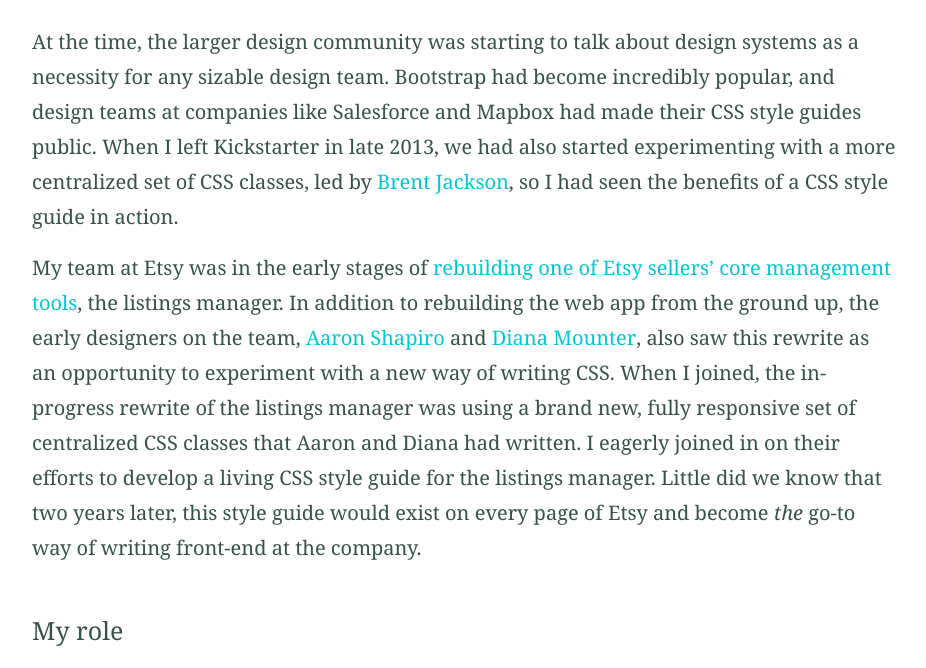
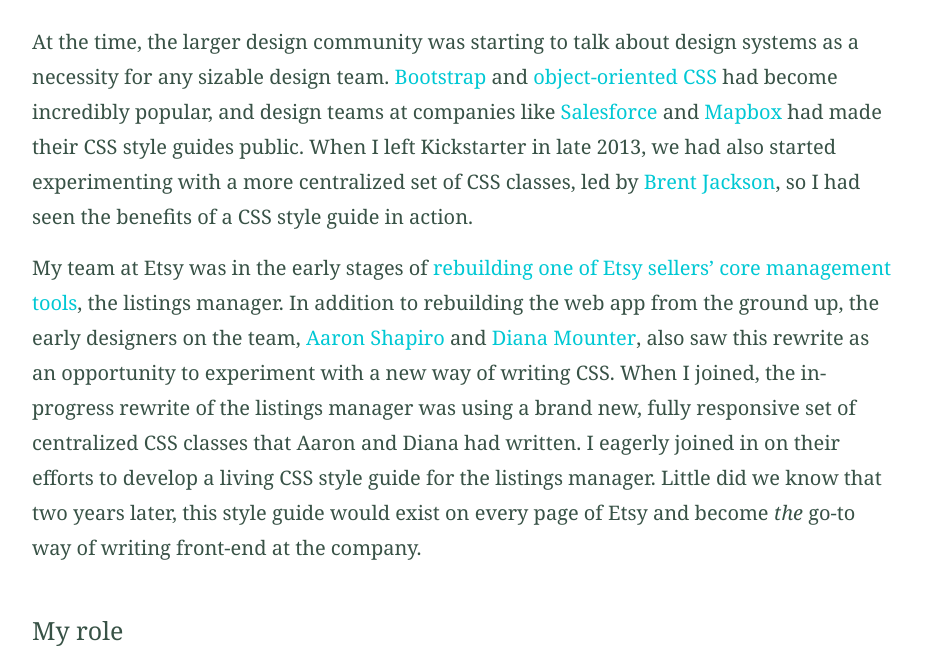
Before and after one commit to harllee/jessicaharllee.com, a Jekyll site: the page built from _work/etsy-web-toolkit.markdown, in a window 1280 px wide and 900 px high, scrolled down 878 px, cut to the strip 232-900 px from the top of the window. Shown: the whole strip, without its empty margins (176-1102 px from the left). Built offline with Jekyll 4.4.1, drawn with Linux system fonts in a browser that asks for light colours.

Commit message:
Updated Etsy Web Toolkit

```diff
--- a/_work/etsy-web-toolkit.markdown
+++ b/_work/etsy-web-toolkit.markdown
@@ -16,7 +16,7 @@
   <p class="text-small italic text-center">Every single button style on Etsy, circa 2015.</p>
 </div>
 
-At the time, the larger design community was starting to talk about design systems as a necessity for any sizable design team. Bootstrap had become incredibly popular, and design teams at companies like Salesforce and Mapbox had made their CSS style guides public. When I left Kickstarter in late 2013, we had also started experimenting with a more centralized set of CSS classes, led by [Brent Jackson](https://jxnblk.com), so I had seen the benefits of a CSS style guide in action.
+At the time, the larger design community was starting to talk about design systems as a necessity for any sizable design team. [Bootstrap](http://getbootstrap.com) and [object-oriented CSS](https://github.com/stubbornella/oocss/wiki) had become incredibly popular, and design teams at companies like [Salesforce](https://www.lightningdesignsystem.com) and [Mapbox](https://www.mapbox.com/) had made their CSS style guides public. When I left Kickstarter in late 2013, we had also started experimenting with a more centralized set of CSS classes, led by [Brent Jackson](https://jxnblk.com), so I had seen the benefits of a CSS style guide in action.
 
 My team at Etsy was in the early stages of [rebuilding one of Etsy sellers’ core management tools](/etsy-listings-manager), the listings manager. In addition to rebuilding the web app from the ground up, the early designers on the team, [Aaron Shapiro](http://www.aaron.mn) and [Diana Mounter](http://broccolini.net), also saw this rewrite as an opportunity to experiment with a new way of writing CSS. When I joined, the in-progress rewrite of the listings manager was using a brand new, fully responsive set of centralized CSS classes that Aaron and Diana had written. I eagerly joined in on their efforts to develop a living CSS style guide for the listings manager. Little did we know that two years later, this style guide would exist on every page of Etsy and become *the* go-to way of writing front-end at the company.
 
```
